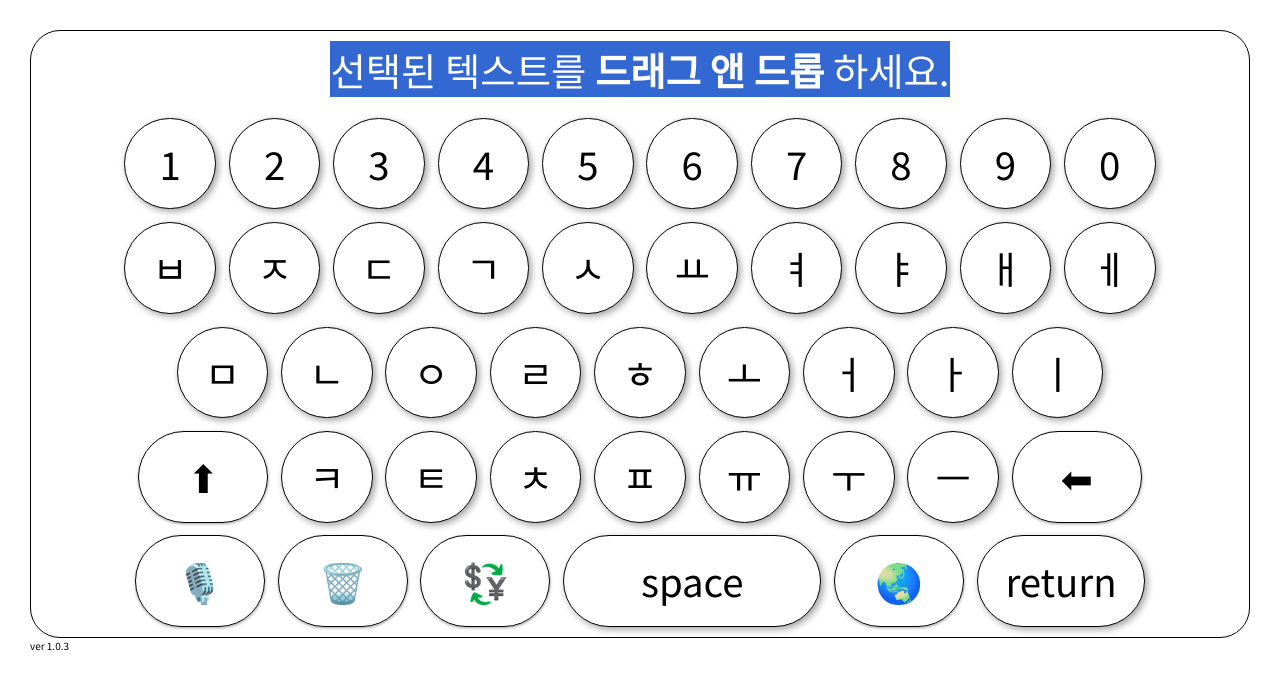
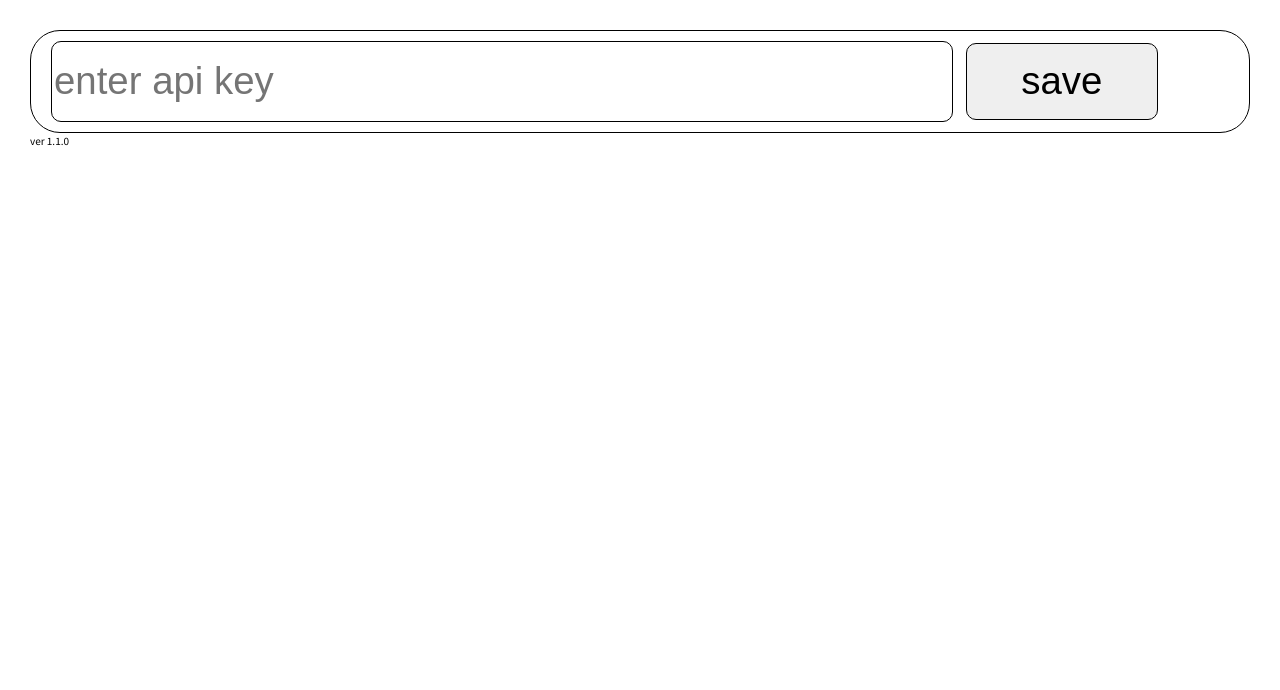
Before and after one commit to jUN-11-28/virtual-keyboard, a plain HTML site: page index.html in a window 1280 px wide. Both pictures are taken after a click on the element "🎙️". Drawn offline with Linux system fonts and the light colour scheme.

Commit message:
add select-all-btn

```diff
--- a/app.js
+++ b/app.js
@@ -115,11 +115,35 @@ document.querySelectorAll('.special-key').forEach(function(key) {
     }else if (character === '🗑️') {
       input.value = '';
       document.getElementById('textToSelect').textContent = input.value;
+    } else if (character === '🎙️') {
+      // TODO:
+      setApiKey();
+      recordVoice();
     }
     selectText('textToSelect');
     event.stopPropagation();
   });
 });
+
+const setApiKey = () => {
+  const openAiApiKey = window.localStorage.getItem('openAiKey');
+  if (!openAiApiKey) {
+    document.getElementById('keyboard-container').style.display = 'none';
+    document.getElementById('setting-container').style.display = 'flex';
+  }
+}
+
+document.getElementById('api-save-btn').addEventListener('click', () => {
+  let apiKey = document.getElementById('api-input').value;
+  window.localStorage.setItem('openAiKey', apiKey);
+  document.getElementById('keyboard-container').style.display = 'flex';
+  document.getElementById('setting-container').style.display = 'none';
+  document.getElementById('mic-key').style.backgroundColor = '';
+});
+
+function recordVoice() {
+  document.getElementById('mic-key').style.backgroundColor = '#de4759';
+}
 
 document.documentElement.addEventListener('touchstart', function (event) {
   if (event.touches.length > 1) {
@@ -141,9 +165,9 @@ document.getElementById('textInput').addEventListener('input', function () {
   document.getElementById('textToSelect').textContent = text;
 });
 
-// document.getElementById('select-all-btn').addEventListener('click', function () {
-//   selectText('textToSelect');
-// });
+document.getElementById('select-all-btn').addEventListener('click', function () {
+  selectText('textToSelect');
+});
 
 // document.body.addEventListener('click', function(event) {
 //   if (event.target.tagName !== 'DIV') {
--- a/index.html
+++ b/index.html
@@ -64,16 +64,21 @@
       <div class="special-key" id="delete-key" data-character="⬅">⬅</div>
     </div>
     <div class="key-row" id="fifth-row">
-      <div class="special-key" data-character="🎙️">🎙️</div>
+      <div class="special-key" data-character="🎙️" id="mic-key">🎙️</div>
       <div class="special-key" data-character="🗑️">🗑️</div>
-      <!-- <div class="special-key" id="select-all-btn" data-character="">📄</div> -->
+      <div class="special-key" id="select-all-btn" data-character="">📄</div>
       <div class="special-key" data-character="💱">💱</div>
       <div class="key" id="space-key" data-character=" " key-id="36">space</div>
       <div class="special-key" data-character="🌏">🌏</div>
       <div class="key" id="return-key" data-character="return" key-id="37">return</div>
     </div>
   </div>
-  <div style="font-size: x-small; user-select: none; -webkit-touch-callout: none;-webkit-user-select:none;">ver 1.0.3</div>
+
+  <div id="setting-container" style="display: none;">
+    <input id="api-input" placeholder="enter api key"></input>
+    <button id="api-save-btn">save</button>
+  </div>
+  <div style="font-size: x-small; user-select: none; -webkit-touch-callout: none;-webkit-user-select:none;">ver 1.1.0</div>
 
   <script src="app.js"></script>
 </body>
--- a/style.css
+++ b/style.css
@@ -37,7 +37,7 @@ body {
 
 .special-key {
   /* background-color: rgb(209, 209, 209); */
-  width: 10vw;
+  width: 7vw;
   height: 7vw;
   border: 1px solid black;
   border-radius: 7vw;
@@ -97,3 +97,33 @@ textarea {
   /* Safari */
   user-select: none;
 }
+
+#setting-container {
+  display: flex;
+  flex-direction: row;
+  gap: 1vw;
+  align-items: center;
+  border: 1px solid black;
+  border-radius: 30px;
+  padding-top: 10px;
+  padding-bottom: 10px;
+  padding-left: 20px;
+  padding-right: 20px;
+  /* width: 90vw; */
+}
+
+#api-input {
+  width: 70vw;
+  font-size: 3vw;
+  border: 1px solid black;
+  border-radius: 10px;
+  height: 6vw;
+}
+
+button {
+  font-size: 3vw;
+  width: 15vw;
+  border: 1px solid black;
+  border-radius: 10px;
+  height: 6vw;
+}
```
